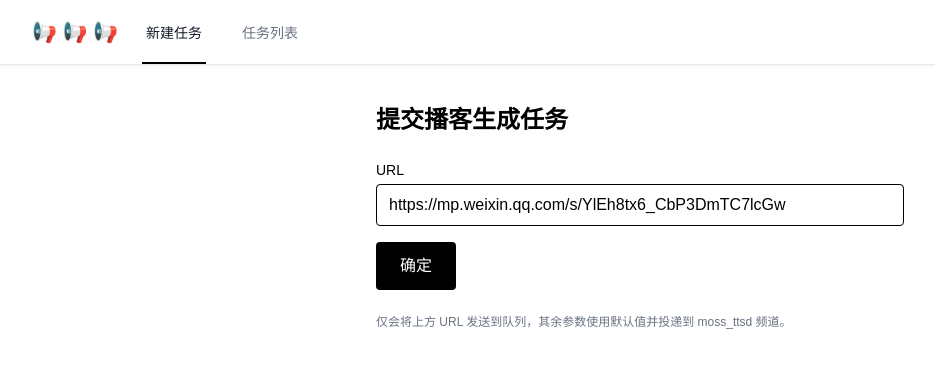
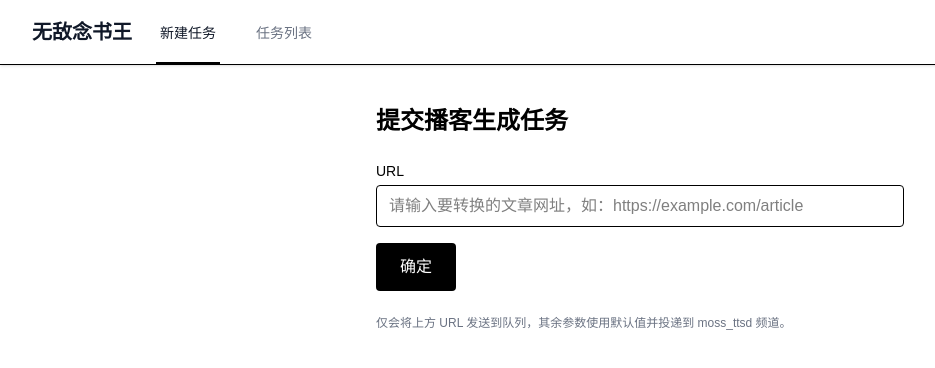
Before and after one commit to Drafffffff/aipodcast, a Next.js app: page /ttsd in a window 1280 px wide. Shown: the top 368 px of the page, without its empty margins (0-935 px from the left). Built offline with nearby package versions, Linux system fonts and the light colour scheme.

Commit message:
feat: 更新 README.md 和组件，优化加载状态提示及导航标题

```diff
--- a/app/components/Navigation.tsx
+++ b/app/components/Navigation.tsx
@@ -12,13 +12,13 @@ export default function Navigation() {
   ]
 
   return (
-    <nav className="bg-white shadow-sm">
+    <nav className="bg-white shadow-sm border-b">
       <div className="mx-auto max-w-7xl px-4 sm:px-6 lg:px-8">
         <div className="flex justify-between h-16">
           <div className="flex">
             <div className="flex-shrink-0 flex items-center">
               <Link href="/" className="text-xl font-bold text-gray-900">
-                📢  📢  📢
+                无敌念书王
               </Link>
             </div>
             <div className="hidden sm:ml-6 sm:flex sm:space-x-8">
--- a/app/tasks/[id]/page.tsx
+++ b/app/tasks/[id]/page.tsx
@@ -137,7 +137,12 @@ export default function TaskDetailPage() {
   if (loading) {
     return (
       <div className="mx-auto max-w-4xl px-4 sm:px-6 py-8">
-        <div className="text-center">加载中...</div>
+        <div className="flex items-center justify-center min-h-[300px]">
+          <div className="text-center">
+            <div className="inline-block animate-spin rounded-full h-8 w-8 border-b-2 border-black mb-4"></div>
+            <p className="text-gray-600">正在加载任务详情...</p>
+          </div>
+        </div>
       </div>
     )
   }
--- a/app/tasks/page.tsx
+++ b/app/tasks/page.tsx
@@ -76,8 +76,13 @@ export default function TasksPage() {
 
   if (loading && tasks.length === 0) {
     return (
-      <div className="mx-auto max-w-6xl px-4 py-8">
-        <div className="text-center">加载中...</div>
+      <div className="mx-auto max-w-6xl px-4 sm:px-6 py-6 sm:py-8">
+        <div className="flex items-center justify-center min-h-[300px]">
+          <div className="text-center">
+            <div className="inline-block animate-spin rounded-full h-8 w-8 border-b-2 border-black mb-4"></div>
+            <p className="text-gray-600">正在加载任务列表...</p>
+          </div>
+        </div>
       </div>
     )
   }
--- a/app/ttsd/page.tsx
+++ b/app/ttsd/page.tsx
@@ -49,7 +49,7 @@ const PROMPT_TEXT_SPEAKER2 =
 
 export default function Page() {
   const [url, setUrl] = useState(
-    'https://mp.weixin.qq.com/s/YlEh8tx6_CbP3DmTC7lcGw',
+    '',
   )
   const [loading, setLoading] = useState(false)
   const [msg, setMsg] = useState<string | null>(null)
@@ -138,7 +138,7 @@ export default function Page() {
             type="url"
             value={url}
             onChange={(e) => setUrl(e.target.value)}
-            placeholder="请输入文章链接"
+            placeholder="请输入要转换的文章网址，如：https://example.com/article"
             className="w-full rounded border px-3 py-2 text-sm sm:text-base focus:outline-none focus:ring"
             required
           />
```
Also changed, not shown: 1 other file (tests, documents, lock files or other folders).
